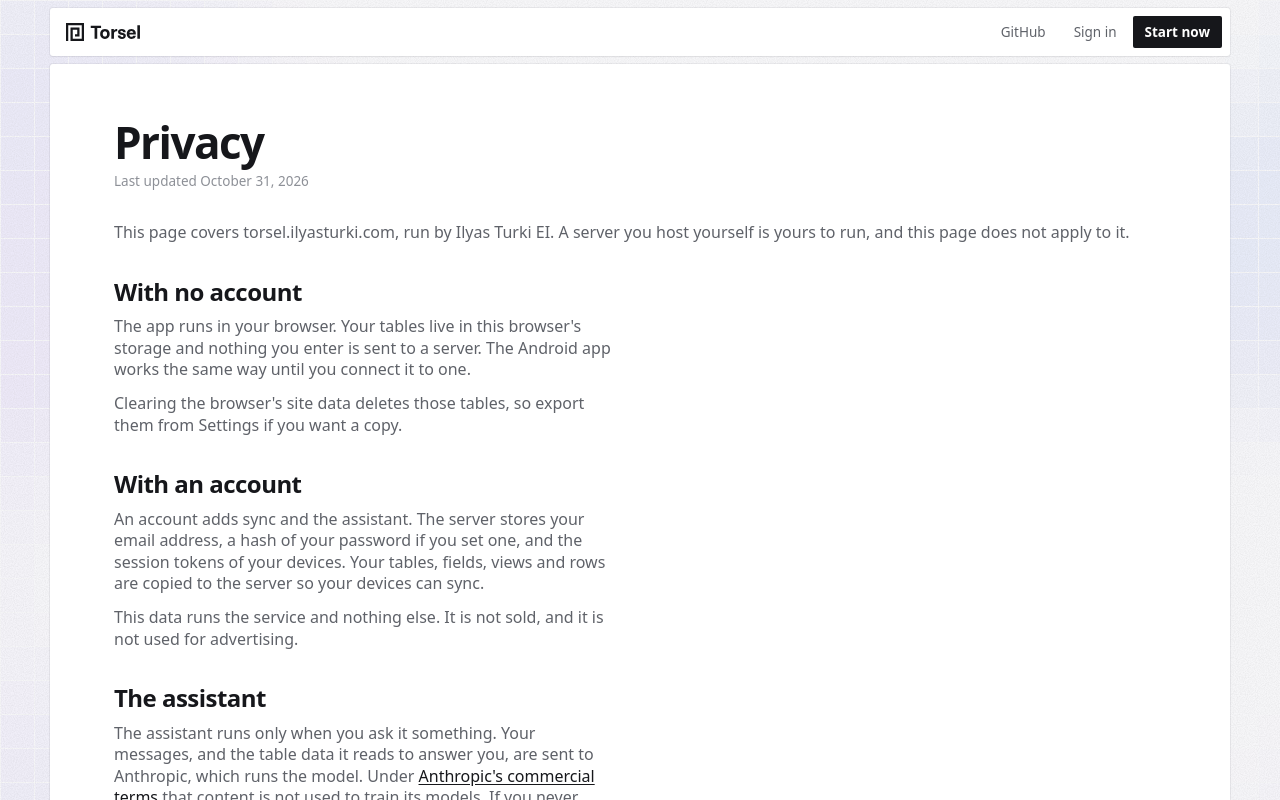
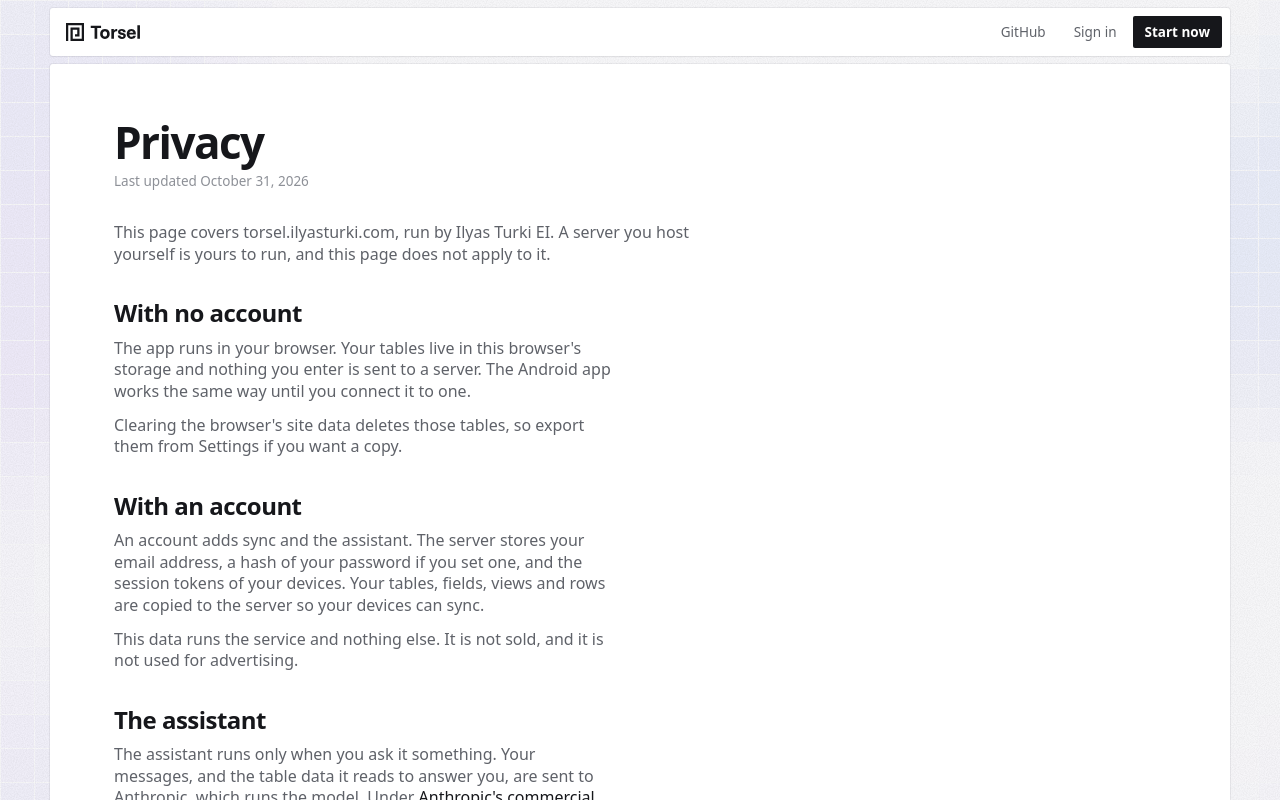
Before and after one commit to ilyasturki/torsel, a SvelteKit app: page /privacy in a window 1280 px wide. Shown: the top 800 px of the page. Built offline with nearby package versions, Linux system fonts and the light colour scheme; no server answers.

Commit message:
fix(site): hold the legal intro to the page's measure

```diff
--- a/src/routes/(site)/privacy/+page.svelte
+++ b/src/routes/(site)/privacy/+page.svelte
@@ -18,7 +18,7 @@
 		<p class="text-ink-3">Last updated {LEGAL_UPDATED}</p>
 	</header>
 
-	<p class="text-lg text-ink-2">
+	<p class="max-w-prose text-lg text-ink-2">
 		This page covers torsel.ilyasturki.com, run by {LEGAL_NAME}. A server you host yourself is yours
 		to run, and this page does not apply to it.
 	</p>
--- a/src/routes/(site)/terms/+page.svelte
+++ b/src/routes/(site)/terms/+page.svelte
@@ -24,7 +24,7 @@
 		<p class="text-ink-3">Last updated {LEGAL_UPDATED}</p>
 	</header>
 
-	<p class="text-lg text-ink-2">
+	<p class="max-w-prose text-lg text-ink-2">
 		These terms cover the service at torsel.ilyasturki.com. The code is a separate matter: it is
 		<a class={link} href={REPOSITORY}>open source under the MIT license</a>, and you can run your
 		own server under that license alone.
```
